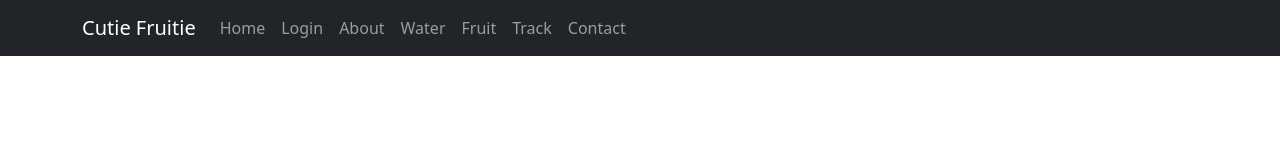
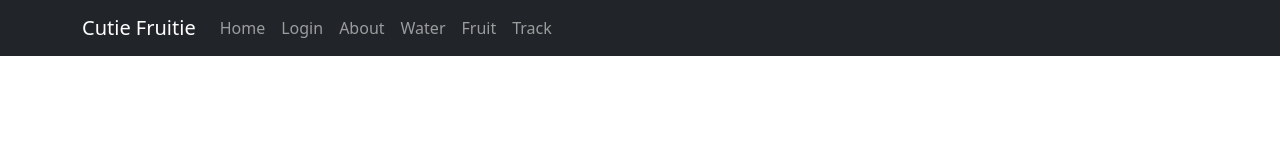
Before and after one commit to emanmoore/Healthe, a React (Create React App) app: page / in a window 1280 px wide. Shown: the top 160 px of the page. Built offline with nearby package versions, Linux system fonts and the light colour scheme.

Commit message:
delete contact from navbar

```diff
--- a/src/App.js
+++ b/src/App.js
@@ -41,8 +41,7 @@ function App() {
       <Nav.Link as={Link} to="/water">Water</Nav.Link>
       <Nav.Link as={Link} to="/fruit">Fruit</Nav.Link>
       <Nav.Link as={Link} to="/track">Track</Nav.Link>
-      <Nav.Link as={Link} to="/contact">Contact</Nav.Link>
-    </Nav>
+     </Nav>
     </Container>
 
   </Navbar>
```
